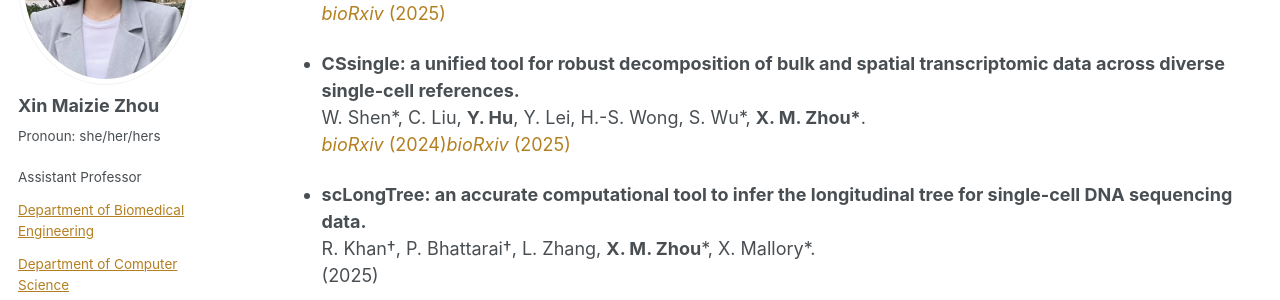
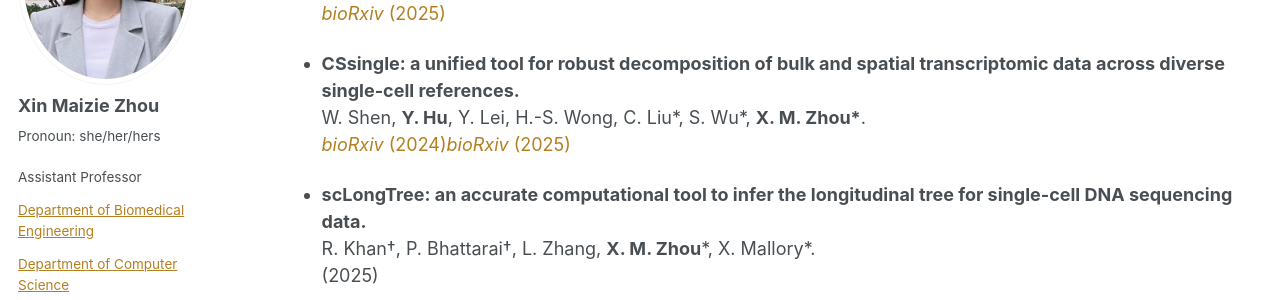
Before and after one commit to maiziezhoulab/Maiziezhoulab.github.io, a Jekyll site: the page built from _pages/publications.md, in a window 1280 px wide and 900 px high, scrolled down 1257 px. Shown: the part 153-453 px from the top of the window. Built offline with Jekyll 4.4.1, drawn with Linux system fonts in a browser that asks for light colours; some web fonts are replaced.

```diff
--- a/_pages/publications.md
+++ b/_pages/publications.md
@@ -57,7 +57,7 @@ used Xin Maizie Zhou (X. M. Zhou) for publications after 2022.
   [_bioRxiv_ (2025)](https://www.biorxiv.org/content/10.1101/2025.03.31.646392v1)
 
 - **CSsingle: a unified tool for robust decomposition of bulk and spatial transcriptomic data across diverse single-cell references.**
-  W. Shen\*, C. Liu, **Y. Hu**, Y. Lei, H.-S. Wong, S. Wu\*, **X. M. Zhou\***.
+  W. Shen, **Y. Hu**, Y. Lei, H.-S. Wong, C. Liu\*, S. Wu\*, **X. M. Zhou\***.
   [_bioRxiv_ (2024)](https://www.biorxiv.org/content/10.1101/2024.04.07.588458v1)[_bioRxiv_ (2025)](https://www.biorxiv.org/content/10.1101/2024.04.07.588458v2)
 
 - **scLongTree: an accurate computational tool to infer the longitudinal tree for single-cell DNA sequencing data.**
```
